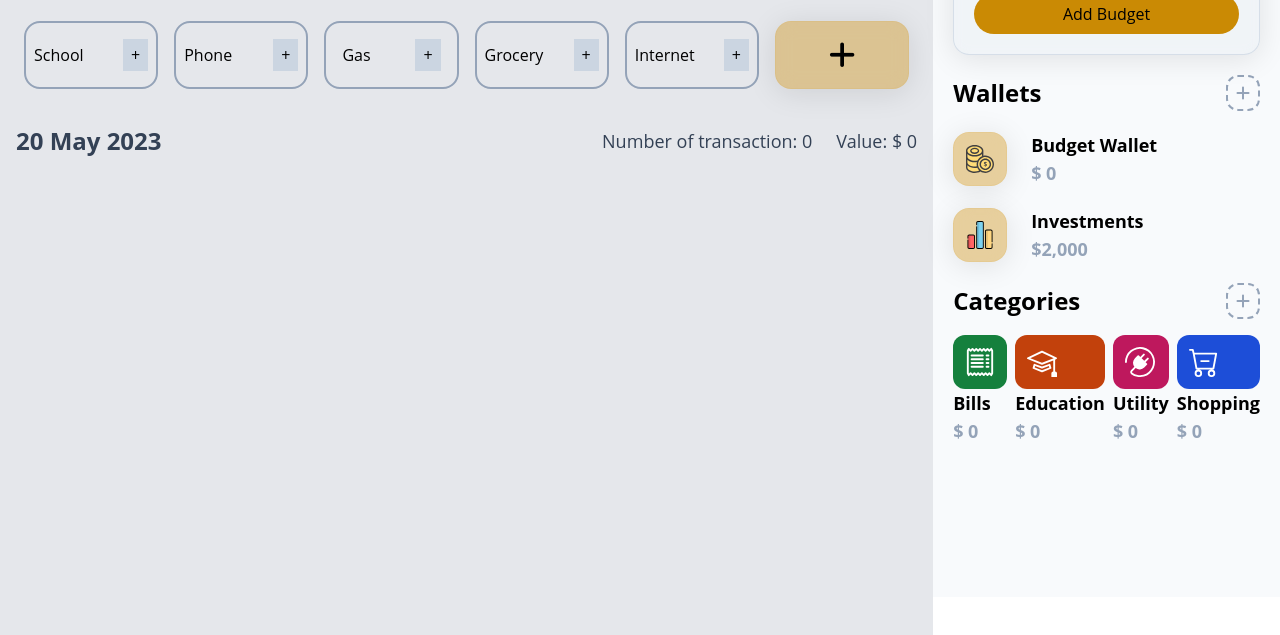
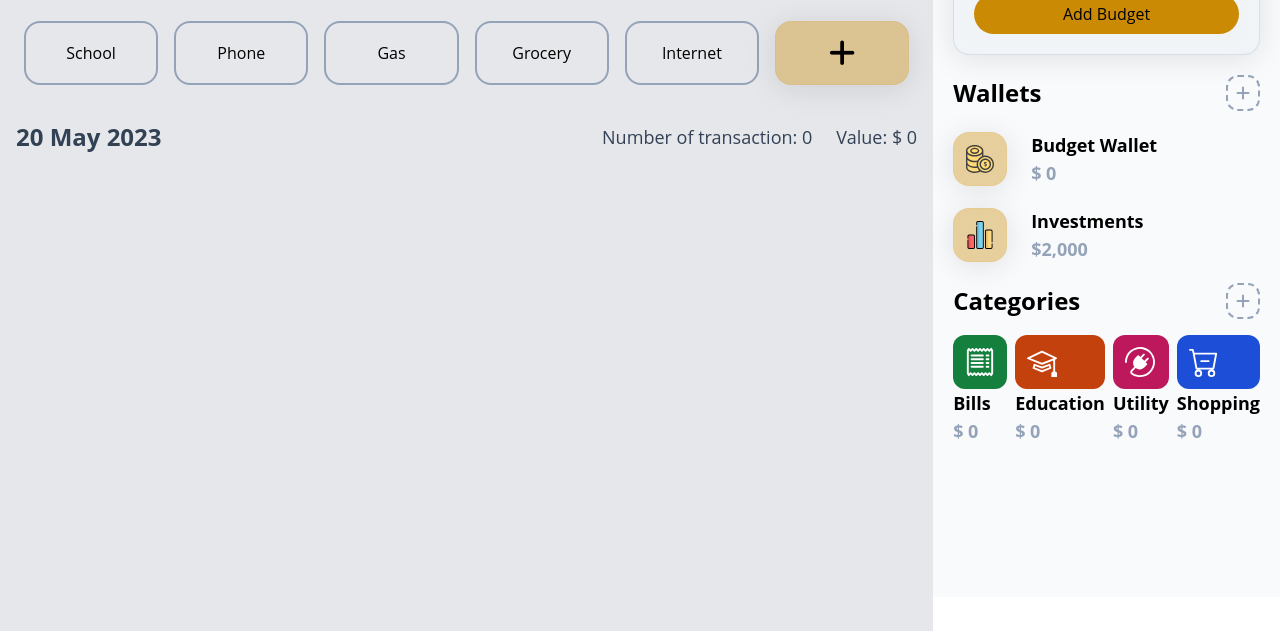
Before and after one commit to Michael-Nwachukwu/budget-expense-tracker, a website: page index.html in a window 1280 px wide. Shown: the part 203-838 px from the top of the page. Drawn offline with Linux system fonts and the light colour scheme.

Commit message:
changed the font

```diff
--- a/index.html
+++ b/index.html
@@ -8,7 +8,6 @@
     <!-- css -->
     <link rel="stylesheet" href="/css/main.css">
 
-    <link href='https://fonts.googleapis.com/css?family=Lato:300,400,700,900' rel='stylesheet' type='text/css'>
     <link rel="stylesheet" href="http://fontawesome.io/assets/font-awesome/css/font-awesome.css">
     <!-- FA -->
     <script src="https://kit.fontawesome.com/f6f80a779f.js" crossorigin="anonymous"></script>
@@ -132,42 +131,31 @@
                 <div class="grid grid-cols-3 lg:grid-cols-6 gap-4">
                     <!-- 01 -->
                     <div data-freq
-                        class="flex justify-between items-center bg-transparent px-2 py-4 border-solid border-2 border-slate-400 rounded-2xl hover:bg-yellow-600">
+                        class="flex justify-center items-center bg-transparent px-2 py-4 border-solid border-2 border-slate-400 rounded-2xl hover:bg-yellow-600">
                         <span>School</span>
-                        <span class="bg-slate-300">
-                            <p class="px-2 py-1">+</p>
-                        </span>
+
                     </div>
                     <!-- 02 -->
-                    <div data-freq class="flex justify-between items-center bg-transparent px-2 py-4 border-solid border-2 border-slate-400 rounded-2xl hover:bg-yellow-600">
+                    <div data-freq class="flex justify-center items-center bg-transparent px-2 py-4 border-solid border-2 border-slate-400 rounded-2xl hover:bg-yellow-600">
                         <span>Phone</span>
-                        <span class="bg-slate-300">
-                            <p class="px-2 py-1 ">+</p>
-                        </span>
+
                     </div>
                     <!-- 03 -->
                     <div data-freq
-                        class="flex justify-between items-center bg-transparent p-4 border-solid border-2 border-slate-400 rounded-2xl hover:bg-yellow-600">
+                        class="flex justify-center items-center bg-transparent p-4 border-solid border-2 border-slate-400 rounded-2xl hover:bg-yellow-600">
                         <span>Gas</span>
-                        <span class="bg-slate-300">
-                            <p class="px-2 py-1 ">+</p>
-                        </span>
+
                     </div>
                     <!-- 04 -->
                     <div data-freq
-                        class="flex justify-between items-center bg-transparent px-2 py-4 border-solid border-2 border-slate-400 rounded-2xl hover:bg-yellow-600">
+                        class="flex justify-center items-center bg-transparent px-2 py-4 border-solid border-2 border-slate-400 rounded-2xl hover:bg-yellow-600">
                         <span>Grocery</span>
-                        <span class="bg-slate-300">
-                            <p class="px-2 py-1 ">+</p>
-                        </span>
                     </div>
                     <!-- 05 -->
                     <div data-freq
-                        class="flex justify-between items-center bg-transparent px-2 py-4 border-solid border-2 border-slate-400 rounded-2xl hover:bg-yellow-600">
+                        class="flex justify-center items-center bg-transparent px-2 py-4 border-solid border-2 border-slate-400 rounded-2xl hover:bg-yellow-600">
                         <span>Internet</span>
-                        <span class="bg-slate-300">
-                            <p class="px-2 py-1">+</p>
-                        </span>
+
                     </div>
                     <!-- create expense -->
                     <button onclick="document.getElementById('modal').style.display='block'"
--- a/input.css
+++ b/input.css
@@ -2,9 +2,8 @@
 @tailwind components;
 @tailwind utilities;
 
-@import url("https://fonts.googleapis.com/css2?family=Acme&family=Concert+One&family=Pacifico&family=Righteous&family=Rubik+Moonrocks&display=swap");
-
-@import url('https://fonts.googleapis.com/css2?family=Open+Sans&display=swap');
+/* @import url('https://fonts.googleapis.com/css2?family=Nunito:wght@200;300;400&display=swap'); */
+@import url('https://fonts.googleapis.com/css2?family=Montserrat:wght@200;300;400;500&display=swap');
 
 * {
   margin: 0;
@@ -14,7 +13,8 @@
 body {
   margin: 0;
   padding: 0;
-  font-family: "Pacifico", 'Open Sans';
+  /* font-family: 'Nunito', sans-serif; */
+  font-family: 'Montserrat', sans-serif !important;
 }
 
 .wrapper {
```
